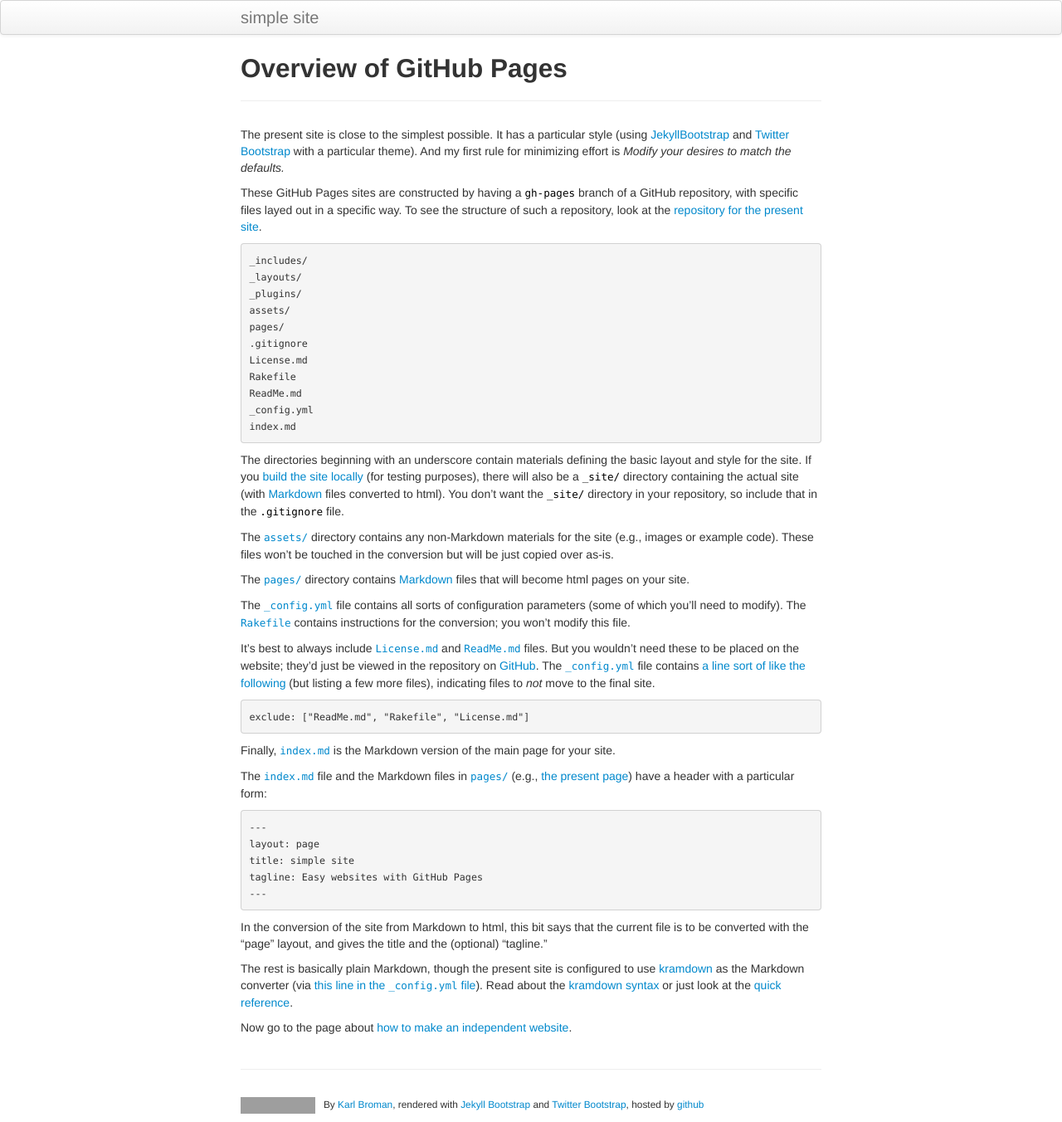
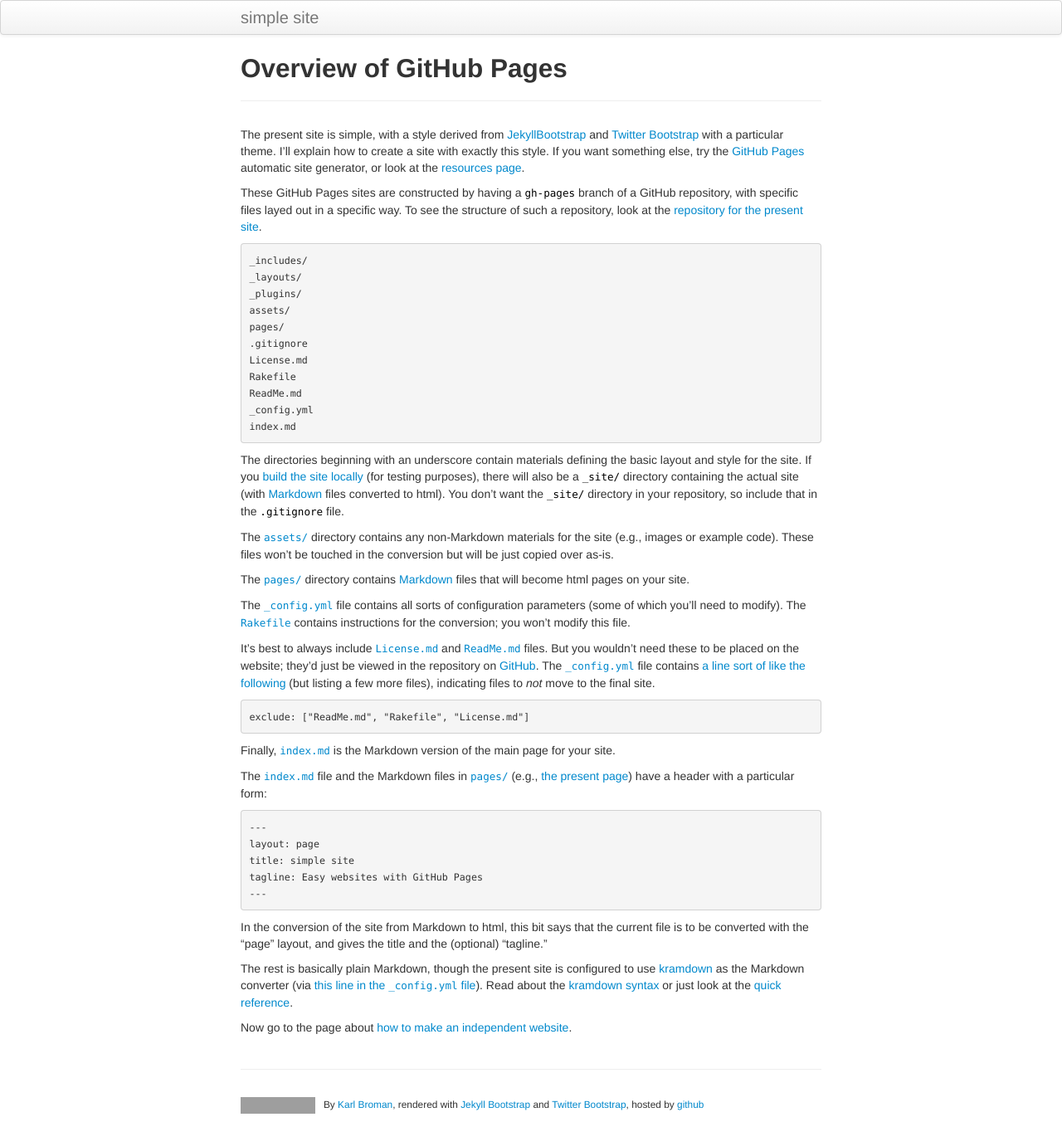
Before and after one commit to kbroman/simple_site, a Jekyll site: the page built from pages/overview.md, in a window 1280 px wide. Shown: the whole page at 83% size. Built offline with Jekyll 4.4.1, drawn with Linux system fonts in a browser that asks for light colours; grey boxes are pictures that could not be loaded.

Commit message:
overview.md: Revise opening paragraph

```diff
--- a/pages/overview.md
+++ b/pages/overview.md
@@ -3,11 +3,13 @@ layout: page
 title: Overview of GitHub Pages
 ---
 
-The present site is close to the simplest possible. It has a
-particular style (using
-[JekyllBootstrap](http://jekyllbootstrap.com/) and [Twitter Bootstrap](http://getbootstrap.com)
-with a particular theme). And my first rule for
-minimizing effort is _Modify your desires to match the defaults._
+The present site is simple, with a style derived from
+[JekyllBootstrap](http://jekyllbootstrap.com/) and
+[Twitter Bootstrap](http://getbootstrap.com) with a particular
+theme. I'll explain how to create a site with exactly this style. If
+you want something else, try the
+[GitHub Pages](http://pages.github.com) automatic site generator, or
+look at the [resources page](pages/resources.html).
 
 These GitHub Pages sites are constructed by having a `gh-pages` branch
 of a GitHub repository, with specific files layed out in a specific
```
